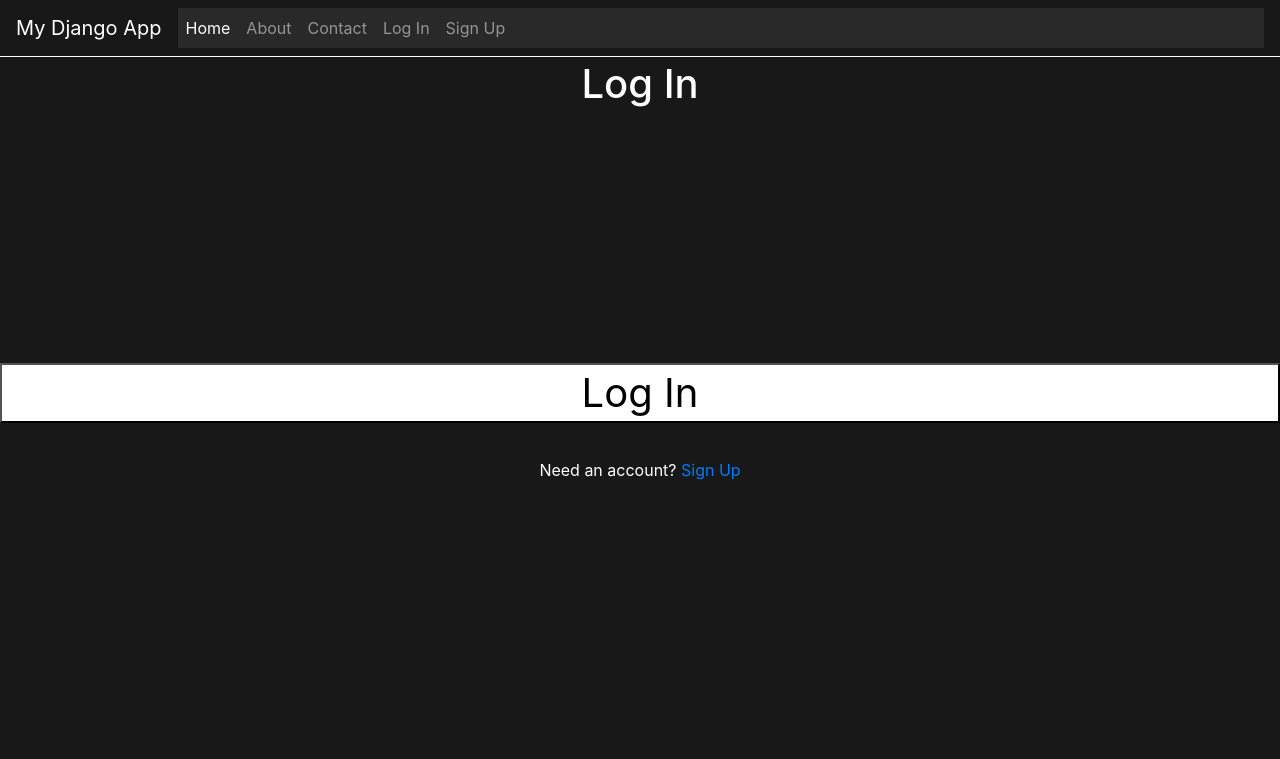
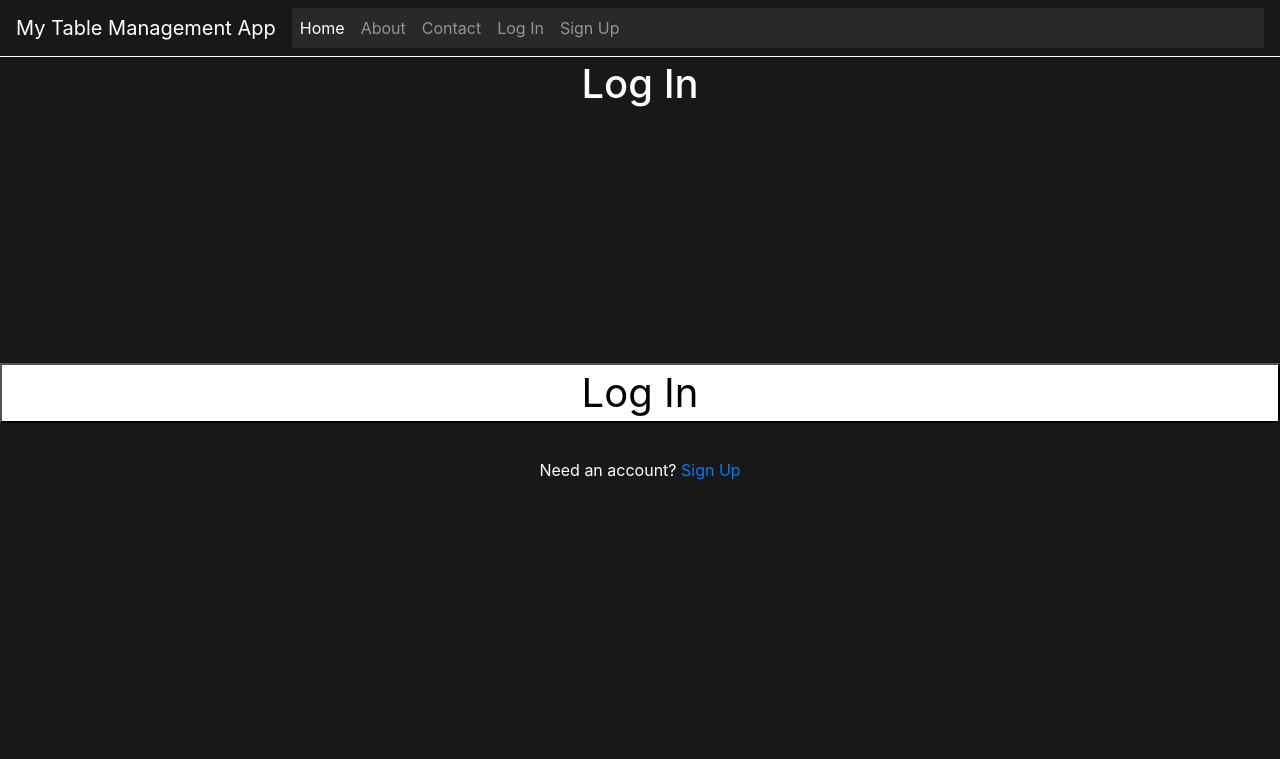
Before and after one commit to Zokibi/Group-6---Fall2024, a Django app: page / in a window 1280 px wide. Shown: the top 759 px of the page. Run offline with Django 5.2, Linux system fonts and the light colour scheme; some libraries are stand-ins or nearby versions.

Commit message:
Update the nav bar brand

```diff
--- a/Table Management Software/TableManagementSoftware/TMS/templates/base.html
+++ b/Table Management Software/TableManagementSoftware/TMS/templates/base.html
@@ -15,7 +15,7 @@
   </head>
   <body>
     <nav class="navbar navbar-expand-lg navbar-dark bg-dark">
-      <a class="navbar-brand" href="#">My Django App</a>
+      <a class="navbar-brand" href="#">My Table Management App</a>
       <button
         class="navbar-toggler"
         type="button"
```
